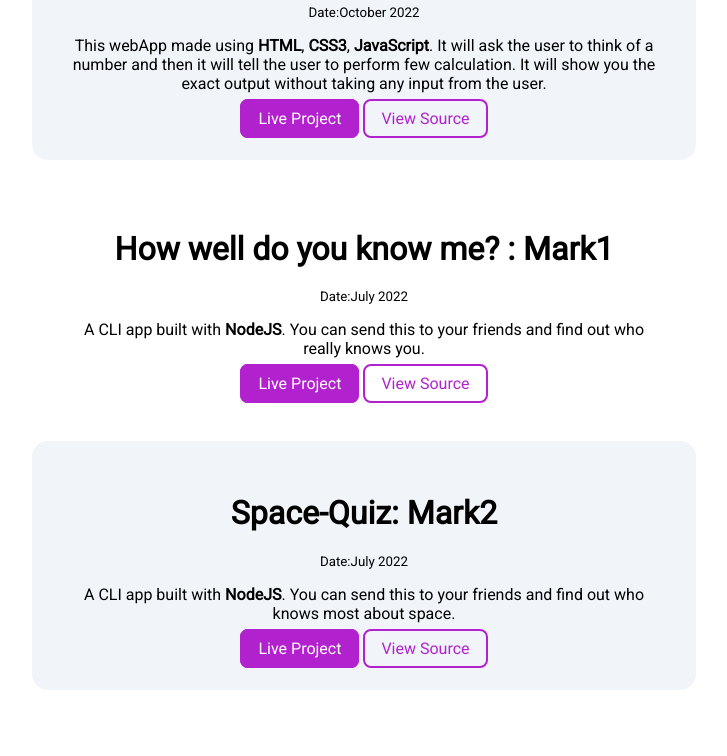
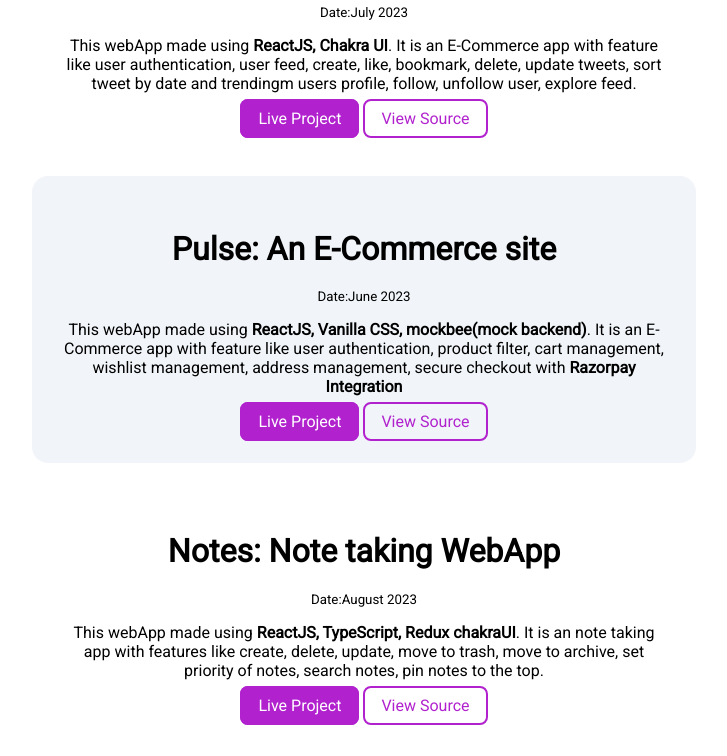
Before and after one commit to rkshaw20/Personal-Portfolio, a plain HTML site: page projects/projects.html in a window 1280 px wide. Shown: the part 737-1493 px from the top of the page, without its empty margins (276-1003 px from the left). Drawn offline with Linux system fonts and the light colour scheme.

Commit message:
added new projects

```diff
--- a/projects/projects.html
+++ b/projects/projects.html
@@ -33,6 +33,72 @@
     </header>
 
     <ul class="list-non-bullet">
+      <li>
+        <div class="container container-center">
+          <h1>Twirlo: A Social media site</h1>
+          <small>Date:July 2023</small>
+          <p>
+            This webApp made using <strong>ReactJS, Chakra UI</strong>.
+            It is an E-Commerce app with feature like user authentication, user feed, create, like, bookmark, delete, update tweets, sort tweet by date and trendingm users profile, follow, unfollow user, explore feed.
+          </p>
+          <a
+            class="link link-primary"
+            href="https://twirlo.vercel.app/"
+            target="_blank"
+            >Live Project</a
+          >
+          <a
+            class="link link-secondary"
+            href="https://github.com/rkshaw20/Twirlo"
+            target="_blank"
+            >View Source</a
+          >
+        </div>
+      </li>
+      <li>
+        <div class="container container-center-ow">
+          <h1>Pulse: An E-Commerce site</h1>
+          <small>Date:June 2023</small>
+          <p>
+            This webApp made using <strong>ReactJS, Vanilla CSS, mockbee(mock backend)</strong>.
+            It is an E-Commerce app with feature like user authentication, product filter, cart management, wishlist management, address management, secure checkout with  <strong>Razorpay Integration</strong>
+          </p>
+          <a
+            class="link link-primary"
+            href="https://pulse-pi.vercel.app/"
+            target="_blank"
+            >Live Project</a
+          >
+          <a
+            class="link link-secondary"
+            href="https://github.com/rkshaw20/pulse"
+            target="_blank"
+            >View Source</a
+          >
+        </div>
+      </li>
+      <li>
+        <div class="container container-center">
+          <h1>Notes: Note taking WebApp</h1>
+          <small>Date:August 2023</small>
+          <p>
+            This webApp made using <strong>ReactJS, TypeScript, Redux chakraUI</strong>.
+            It is an note taking app with features like create, delete, update, move to trash, move to archive, set priority of notes, search notes, pin notes to the top.
+          </p>
+          <a
+            class="link link-primary"
+            href="https://notes-raj.vercel.app/"
+            target="_blank"
+            >Live Project</a
+          >
+          <a
+            class="link link-secondary"
+            href="https://github.com/rkshaw20/my-notes"
+            target="_blank"
+            >View Source</a
+          >
+        </div>
+      </li>
       <li>
         <div class="container container-center-ow">
           <h1>Magic Number</h1>
```
Also changed, not shown: index.html (+2 -2 lines).
